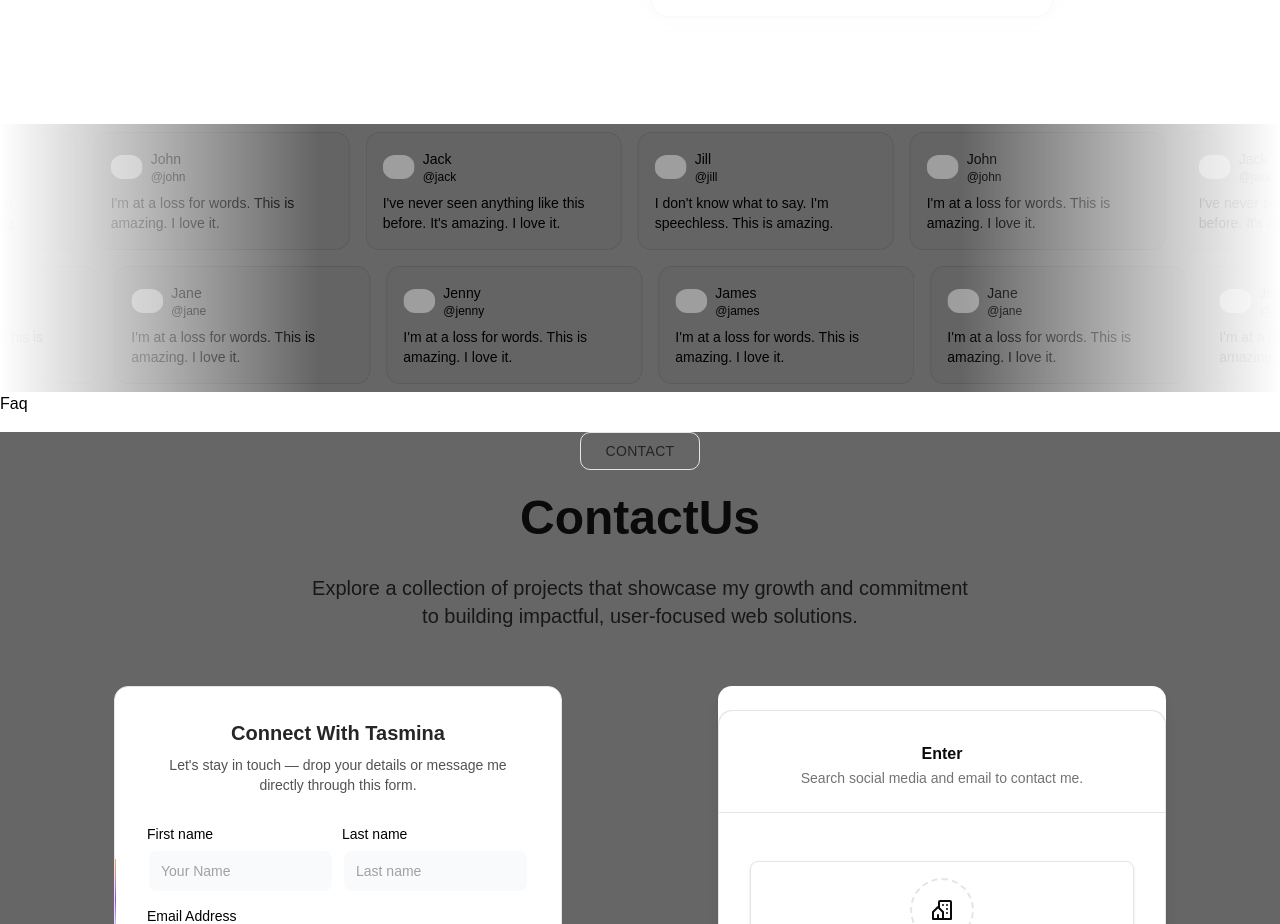
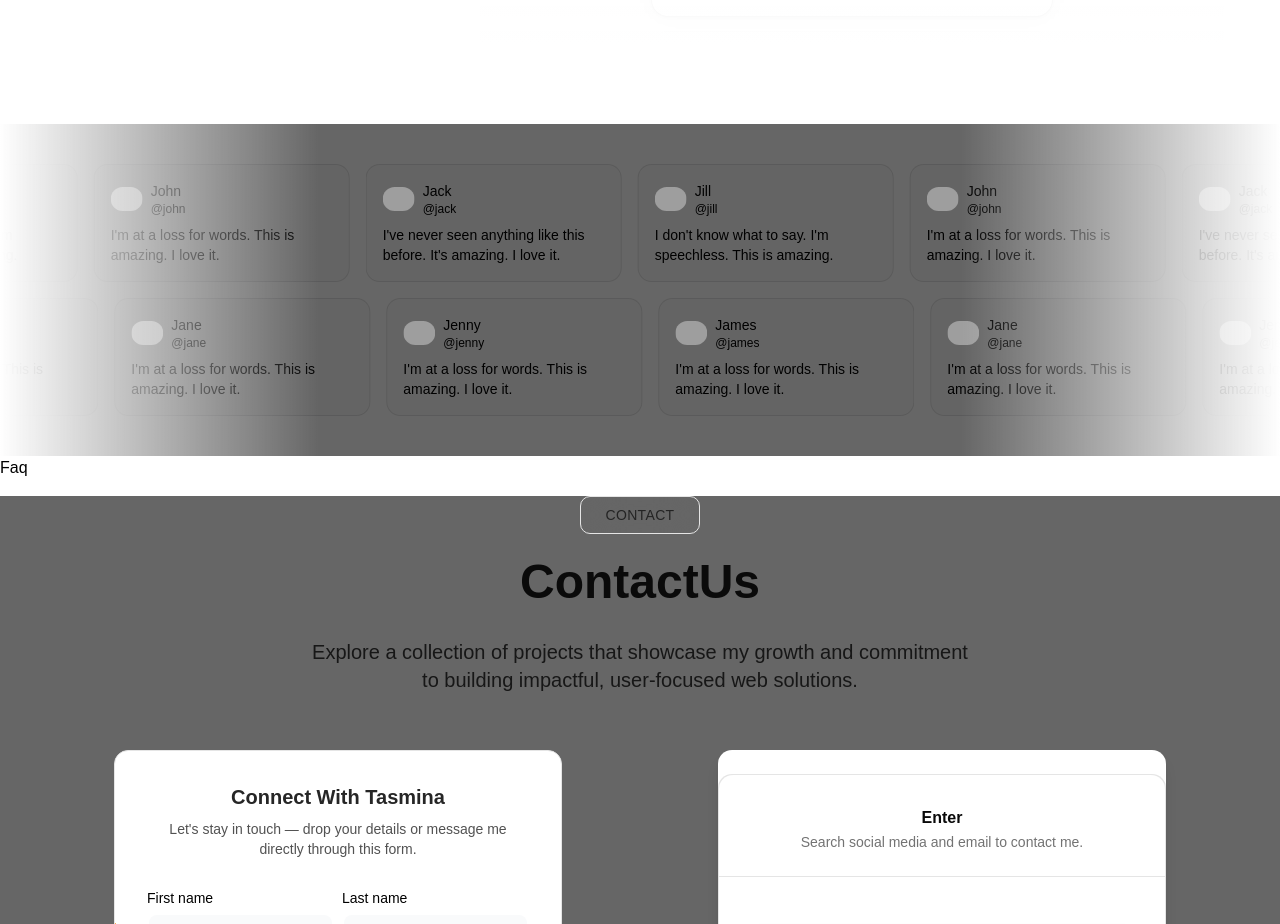
Before and after one commit to saidee-hasan/uiux-portfolio, a Next.js app: page / in a window 1280 px wide. Shown: the part 5887-6811 px from the top of the page. Built offline with nearby package versions, Linux system fonts and the light colour scheme; grey boxes are pictures that could not be loaded.

Commit message:
review py-8 add

```diff
--- a/components/ContactUs/SidebarCard.tsx
+++ b/components/ContactUs/SidebarCard.tsx
@@ -25,7 +25,7 @@ export default function SidebarCard() {
   const { theme } = useTheme();
   return (
     <>
-      {/* Login Section (MagicCard) */}
+      {/*Contact Section (MagicCard) */}
       <div className="mx-auto w-full max-w-md bg-none">
         <Card className="border-none shadow-lg">
           <MagicCard
--- a/components/Review/MarqueeDemo.tsx
+++ b/components/Review/MarqueeDemo.tsx
@@ -80,7 +80,7 @@ const ReviewCard = ({
 
 export function MarqueeDemo() {
   return (
-    <div className="relative bg-black/60 flex w-full flex-col items-center justify-center overflow-hidden">
+    <div className="relative py-8 bg-black/60 flex w-full flex-col items-center justify-center overflow-hidden">
       <Marquee pauseOnHover className="[--duration:20s]">
         {firstRow.map((review) => (
           <ReviewCard key={review.username} {...review} />
```
